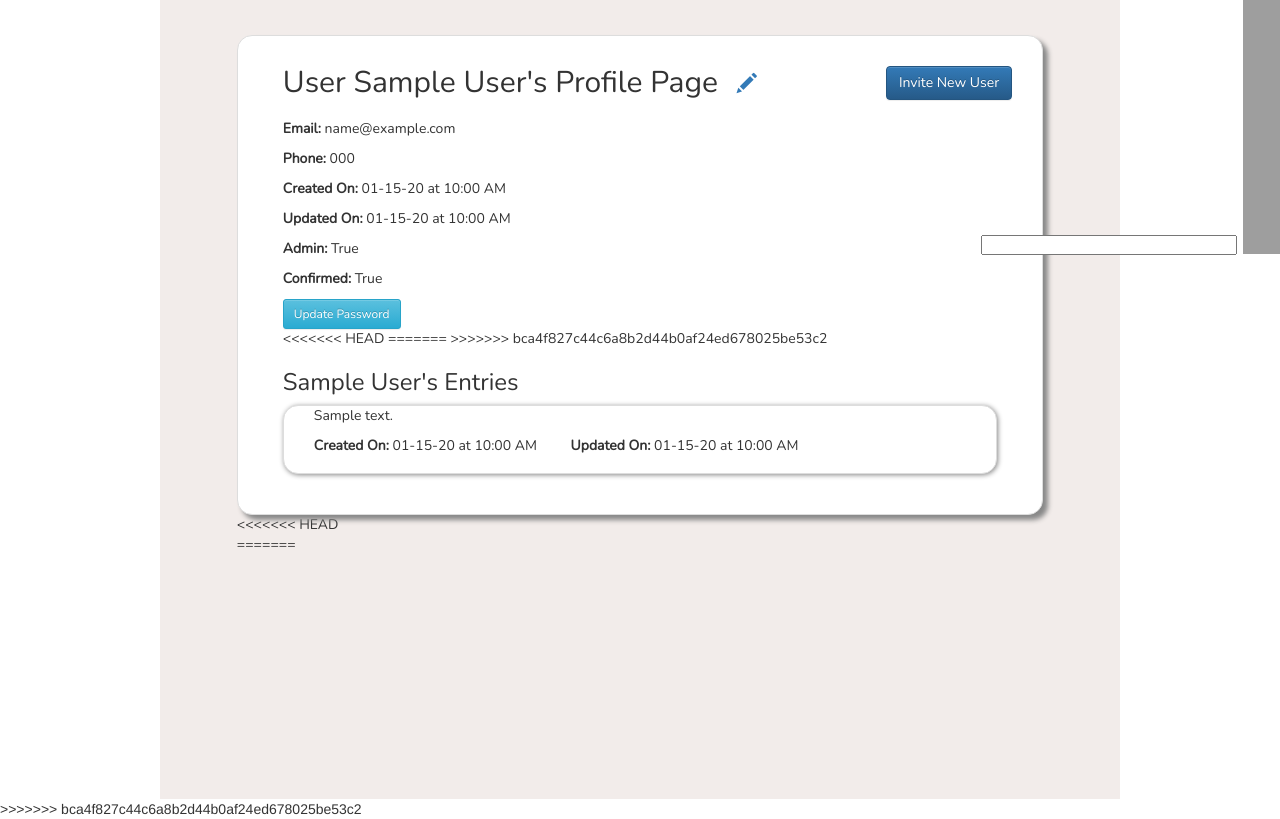
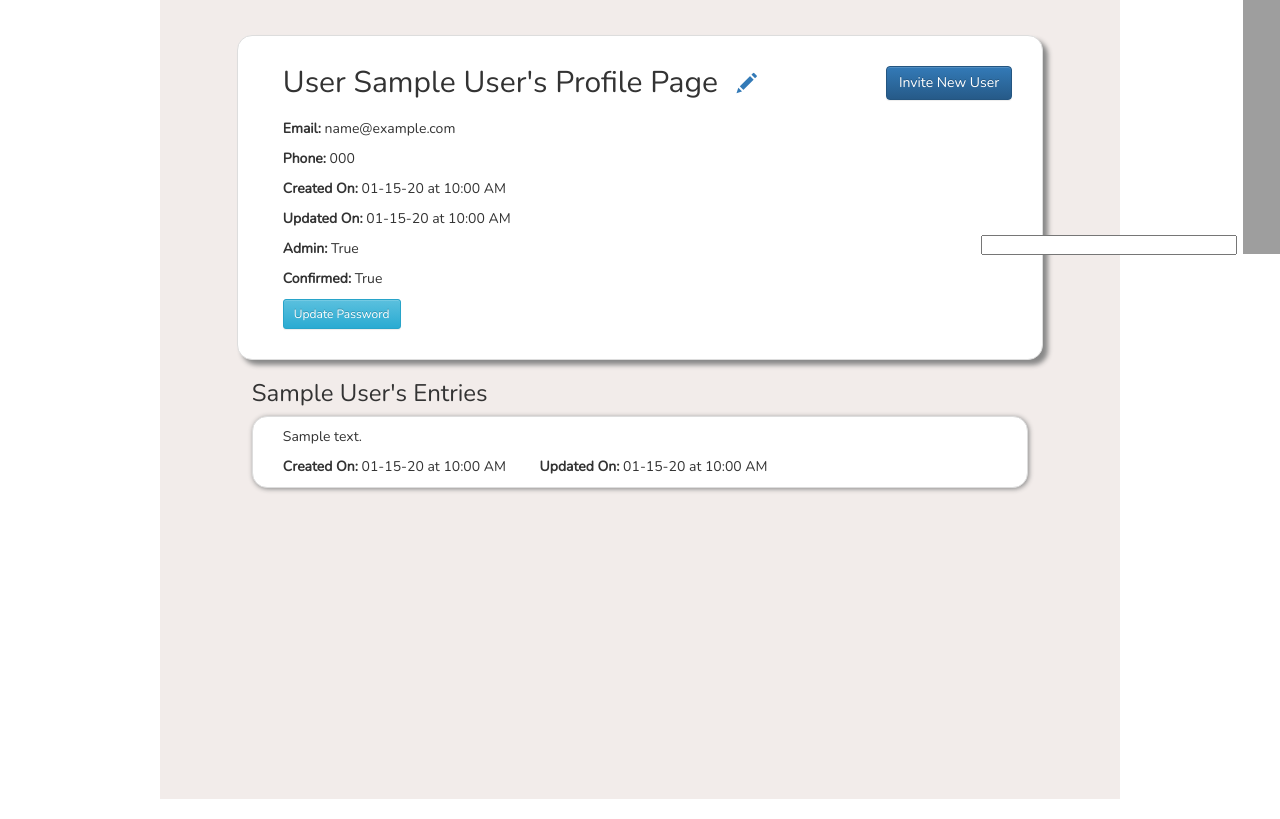
Before and after one commit to rithmschool/slowcrmv2, a Flask app: page /users/1 in a window 1280 px wide. Shown: the part 51-870 px from the top of the page. Run offline with Flask 2, Linux system fonts and the light colour scheme; a user stored in the database is signed in; tables that the repository leaves empty hold one stand-in row (values such as "Sample post"); some libraries are stand-ins or nearby versions.

Commit message:
matched styling to tag page

```diff
--- a/project/static/css/base.css
+++ b/project/static/css/base.css
@@ -705,14 +705,12 @@
     border: 1px solid #ddd;
     background-color: white;
     border-radius: 15px;
-    padding-left: 30px ;
-    padding-right: 30px ;
+    padding:  10px  30px  0  30px;
     box-shadow: 1px 1px 5px #888888;
 }
 
 .entry-post-dates {
     display: inline-block;
-    padding-bottom: 7px;
     padding-right: 30px;
 
 }
--- a/project/users/templates/users/show.html
+++ b/project/users/templates/users/show.html
@@ -66,14 +66,9 @@
             <a href="/users/{{user.id}}/editpassword" class="btn btn-info btn-sm">Update Password</a>
         </div>
 
-<<<<<<< HEAD
-=======
-
->>>>>>> bca4f827c44c6a8b2d44b0af24ed678025be53c2
-
 <!-- end top row -->
+    </div>
 </div>
-
 <!-- Posts container -->
         <div class="col-md-12">
             <h3 class="">{{user.name}}'s Entries</h3>
@@ -89,14 +84,8 @@
             <p class="text-center">No posts to show right now</p>
             {%  endif  %}
         </div>
-    </div>
-<<<<<<< HEAD
-    </div>
-</div>
-=======
 </div>
 
->>>>>>> bca4f827c44c6a8b2d44b0af24ed678025be53c2
 <!-- Search container -->
     <div class="searchcontent">
         <div class="myheader">
```
